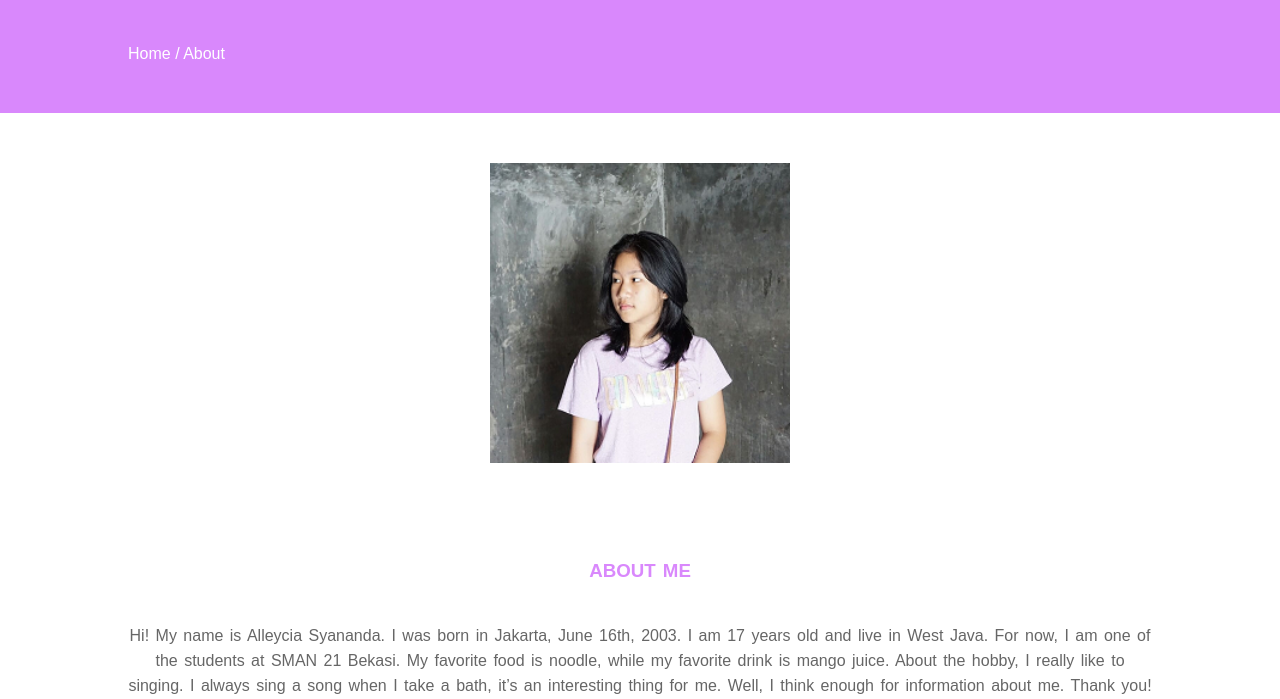
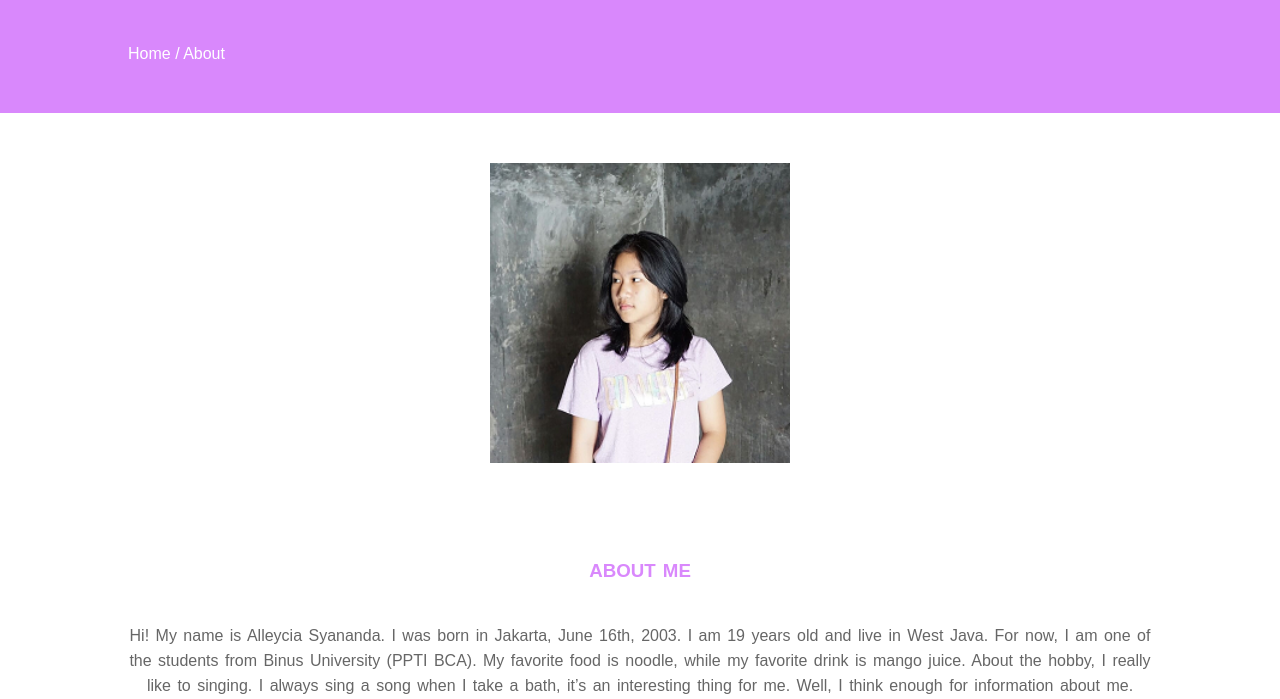
Before and after one commit to Alleycias/alleycias.github.io, a plain HTML site: page about.html in a window 1280 px wide. Shown: the part 101-800 px from the top of the page. Drawn offline with Linux system fonts and the light colour scheme.

Commit message:
Update about.html

```diff
--- a/about.html
+++ b/about.html
@@ -43,7 +43,7 @@
             <img src="img/profile.png" width="300" height="300" style="display: block; margin: auto;">
             <br><br><br>
           <h3>ABOUT ME</h3>
-          <p>Hi! My name is Alleycia Syananda. I was born in Jakarta, June 16th, 2003. I am 17 years old and live in West Java. For now, I am one of the students at SMAN 21 Bekasi. My favorite food is noodle, while my favorite drink is mango juice. About the hobby, I really like to singing. I always sing a song when I take a bath, it’s an interesting thing for me. Well, I think enough for information about me. Thank you!</p>
+          <p>Hi! My name is Alleycia Syananda. I was born in Jakarta, June 16th, 2003. I am 19 years old and live in West Java. For now, I am one of the students from Binus University (PPTI BCA). My favorite food is noodle, while my favorite drink is mango juice. About the hobby, I really like to singing. I always sing a song when I take a bath, it’s an interesting thing for me. Well, I think enough for information about me. Thank you!</p>
         </div>
       </section>
 
```
